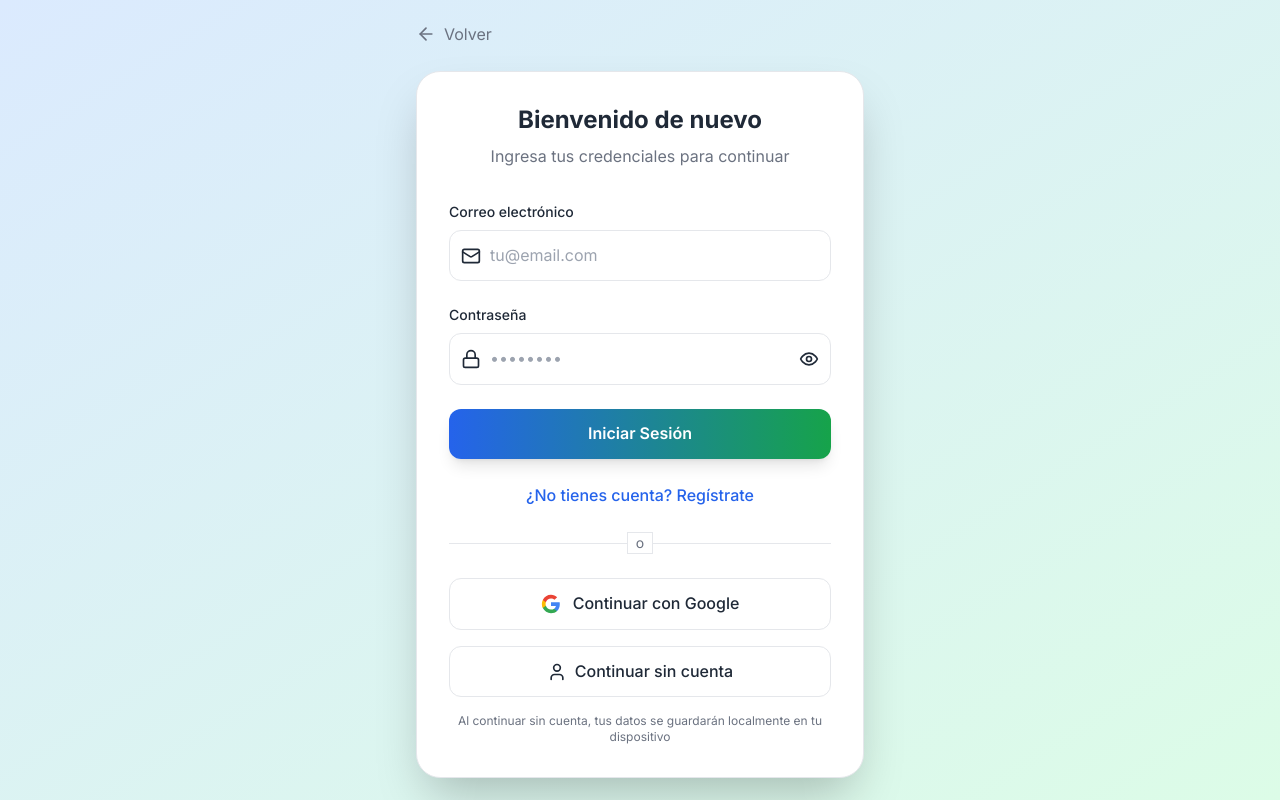
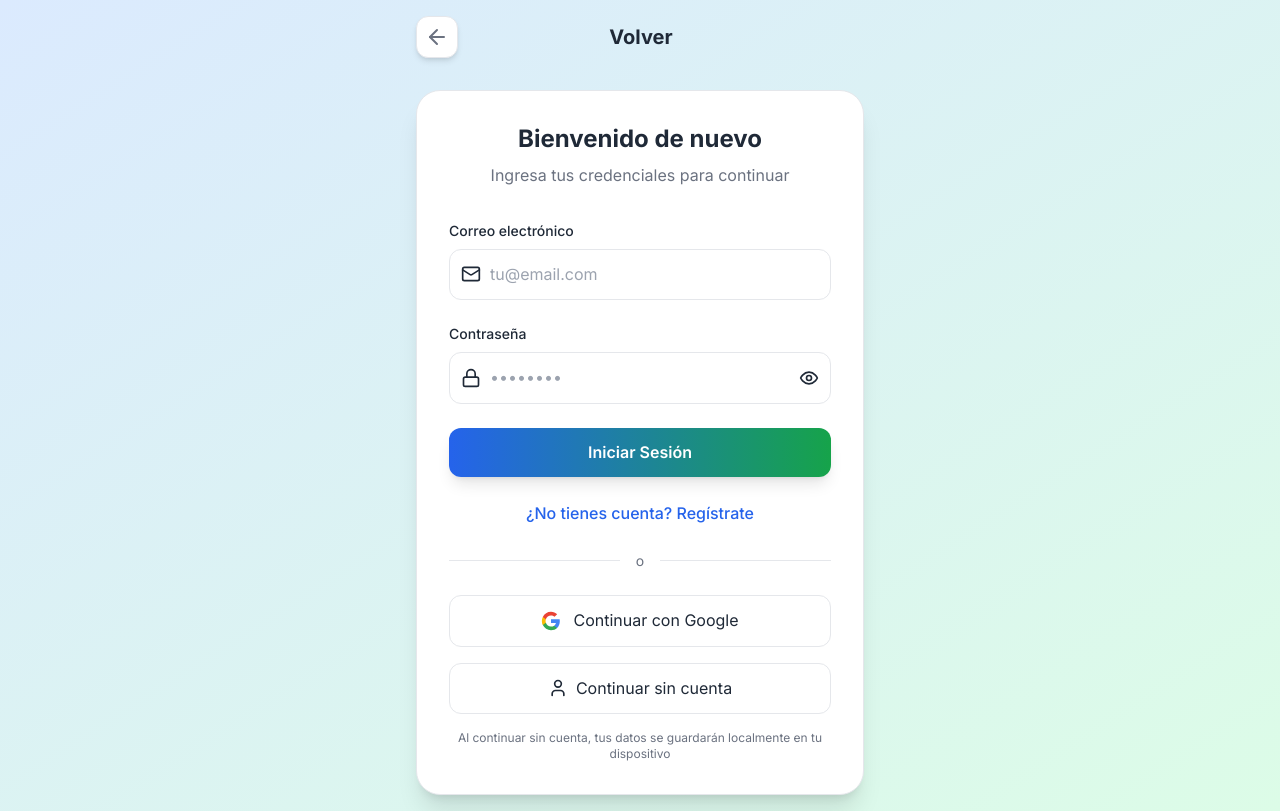
Before and after one commit to CSHIGUITA/nutriscan-health, a React (Vite) app: page /auth in a window 1280 px wide. Built offline with nearby package versions, Linux system fonts and the light colour scheme.

Commit message:
Update Auth.jsx

```diff
--- a/src/pages/Auth.jsx
+++ b/src/pages/Auth.jsx
@@ -1,13 +1,12 @@
 import React, { useState } from 'react'
 import { useNavigate } from 'react-router-dom'
+import { ArrowLeft, Eye, EyeOff, Mail, Lock, User } from 'lucide-react'
+import { toast } from 'react-toastify'
 import { useAuth } from '../contexts/AuthContext'
-import { toast } from 'react-toastify'
-import { ArrowLeft, Mail, Lock, User, Eye, EyeOff } from 'lucide-react'
+import GoogleAuthButton from '../components/GoogleAuthButton'
 
 const Auth = () => {
   const navigate = useNavigate()
-  const { signIn, signUp, continueWithoutAccount, signInWithGoogle } = useAuth()
-
   const [isLogin, setIsLogin] = useState(true)
   const [showPassword, setShowPassword] = useState(false)
   const [loading, setLoading] = useState(false)
@@ -15,6 +14,8 @@ const Auth = () => {
     email: '',
     password: ''
   })
+
+  const { signIn, signUp, continueWithoutAccount } = useAuth()
 
   const handleInputChange = (e) => {
     setFormData({
@@ -28,71 +29,74 @@ const Auth = () => {
     setLoading(true)
 
     try {
-      const { user, error } = isLogin
-        ? await signIn(formData.email, formData.password)
-        : await signUp(formData.email, formData.password)
+      const { email, password } = formData
 
-      if (error) {
-        toast.error(error.message || 'Error en la autenticación')
+      if (!email || !password) {
+        toast.error('Por favor completa todos los campos')
         return
       }
 
-      if (user) {
-        toast.success(isLogin ? 'Sesión iniciada correctamente' : 'Cuenta creada correctamente')
+      const result = isLogin
+        ? await signIn(email, password)
+        : await signUp(email, password)
+
+      if (result.error) {
+        toast.error('Error en la autenticación')
+      } else {
+        toast.success(isLogin ? '¡Bienvenido!' : '¡Cuenta creada exitosamente!')
         navigate('/profile')
       }
     } catch (error) {
-      toast.error('Error inesperado')
+      toast.error('Error en la autenticación')
     } finally {
       setLoading(false)
     }
   }
 
-  const handleContinueWithoutAccount = () => {
-    try {
-      const { user, error } = continueWithoutAccount()
-
-      if (error) {
-        toast.error('Error al continuar sin cuenta')
-        return
+  const handleGoogleSuccess = (user) => {
+    toast.success(`¡Bienvenido ${user.name}!`)
+    navigate('/profile')
   }
 
-      if (user) {
+  const handleGoogleError = (error) => {
+    toast.error('Error al iniciar sesión con Google')
+    console.error('Google Auth Error:', error)
+  }
+
+  const handleContinueWithoutAccount = () => {
+    continueWithoutAccount()
     toast.success('Continuando sin cuenta')
     navigate('/profile')
   }
-    } catch (error) {
-      toast.error('Error inesperado')
-    }
-  }
 
   return (
-    <div className="min-h-screen flex items-center justify-center p-4 bg-gradient-to-br from-blue-50 via-white to-green-50">
-      <div className="max-w-md w-full">
-        {/* Botón de volver */}
+    <div className="min-h-screen bg-gradient-to-br from-blue-50 to-green-50 p-4">
+      <div className="max-w-md mx-auto">
+        {/* Header */}
+        <div className="flex items-center justify-between mb-8">
           <button
             onClick={() => navigate('/')}
-          className="flex items-center text-gray-600 hover:text-gray-800 mb-6 transition-colors"
+            className="p-2 rounded-xl bg-white shadow-md hover:shadow-lg transition-shadow"
           >
-          <ArrowLeft className="w-5 h-5 mr-2" />
-          Volver
+            <ArrowLeft className="w-6 h-6 text-gray-600" />
           </button>
+          <h1 className="text-xl font-bold text-gray-900">Volver</h1>
+          <div className="w-10"></div>
+        </div>
 
-        {/* Tarjeta principal */}
-        <div className="bg-white rounded-3xl shadow-2xl p-8 border border-gray-100">
-          {/* Header */}
+        {/* Auth Form */}
+        <div className="bg-white rounded-3xl p-8 shadow-xl">
           <div className="text-center mb-8">
-            <h1 className="text-2xl font-bold text-gray-900 mb-2">
-              {isLogin ? 'Bienvenido de nuevo' : 'Crear cuenta'}
-            </h1>
+            <h2 className="text-2xl font-bold text-gray-900 mb-2">
+              Bienvenido de nuevo
+            </h2>
             <p className="text-gray-600">
-              {isLogin ? 'Ingresa tus credenciales para continuar' : 'Únete a NutriScan AI hoy'}
+              Ingresa tus credenciales para continuar
             </p>
           </div>
 
-          {/* Formulario */}
           <form onSubmit={handleSubmit} className="space-y-6">
-            {/* Email */}
+            {/* Email Field */}
             <div>
               <label className="block text-sm font-medium text-gray-700 mb-2">
                 Correo electrónico
@@ -105,13 +109,13 @@ const Auth = () => {
                   value={formData.email}
                   onChange={handleInputChange}
                   placeholder="tu@email.com"
-                  className="w-full pl-10 pr-4 py-3 border border-gray-300 rounded-xl focus:ring-2 focus:ring-blue-500 focus:border-transparent transition-all"
+                  className="w-full pl-10 pr-4 py-3 border border-gray-300 rounded-xl focus:ring-2 focus:ring-blue-500 focus:border-transparent"
                   required
                 />
               </div>
             </div>
 
-            {/* Password */}
+            {/* Password Field */}
             <div>
               <label className="block text-sm font-medium text-gray-700 mb-2">
                 Contraseña
@@ -124,7 +128,7 @@ const Auth = () => {
                   value={formData.password}
                   onChange={handleInputChange}
                   placeholder="••••••••"
-                  className="w-full pl-10 pr-12 py-3 border border-gray-300 rounded-xl focus:ring-2 focus:ring-blue-500 focus:border-transparent transition-all"
+                  className="w-full pl-10 pr-12 py-3 border border-gray-300 rounded-xl focus:ring-2 focus:ring-blue-500 focus:border-transparent"
                   required
                 />
                 <button
@@ -137,83 +141,49 @@ const Auth = () => {
               </div>
             </div>
 
-            {/* Botón principal */}
+            {/* Submit Button */}
             <button
               type="submit"
               disabled={loading}
-              className="w-full bg-gradient-to-r from-blue-600 to-green-600 text-white font-semibold py-3 px-6 rounded-xl hover:from-blue-700 hover:to-green-700 transition-all duration-300 transform hover:scale-105 shadow-lg disabled:opacity-50 disabled:cursor-not-allowed disabled:transform-none"
+              className="w-full bg-gradient-to-r from-blue-600 to-green-600 text-white py-3 rounded-xl font-semibold hover:from-blue-700 hover:to-green-700 transition-all duration-200 shadow-lg disabled:opacity-50 disabled:cursor-not-allowed"
             >
-              {loading ? (
-                <div className="flex items-center justify-center">
-                  <div className="animate-spin rounded-full h-5 w-5 border-b-2 border-white mr-2"></div>
-                  Procesando...
-                </div>
-              ) : (
-                isLogin ? 'Iniciar Sesión' : 'Crear Cuenta'
-              )}
+              {loading ? 'Procesando...' : (isLogin ? 'Iniciar Sesión' : 'Crear Cuenta')}
             </button>
           </form>
 
-          {/* Toggle entre login/registro */}
+          {/* Toggle Login/Register */}
           <div className="text-center mt-6">
             <button
               onClick={() => setIsLogin(!isLogin)}
-              className="text-blue-600 hover:text-blue-700 font-medium transition-colors"
+              className="text-blue-600 hover:text-blue-700 font-medium"
             >
               {isLogin ? '¿No tienes cuenta? Regístrate' : '¿Ya tienes cuenta? Inicia sesión'}
             </button>
           </div>
 
-          {/* Separador */}
-          <div className="relative my-6">
-            <div className="absolute inset-0 flex items-center">
-              <div className="w-full border-t border-gray-300"></div>
-            </div>
-            <div className="relative flex justify-center text-sm">
-              <span className="px-2 bg-white text-gray-500">o</span>
-            </div>
+          {/* Divider */}
+          <div className="flex items-center my-6">
+            <div className="flex-1 border-t border-gray-300"></div>
+            <span className="px-4 text-gray-500 text-sm">o</span>
+            <div className="flex-1 border-t border-gray-300"></div>
           </div>
 
-          {/* Botón Google */}
-          <button
-            onClick={async () => {
-              try {
-                const { user, error } = await signInWithGoogle()
+          {/* Google Auth Button */}
+          <GoogleAuthButton
+            onSuccess={handleGoogleSuccess}
+            onError={handleGoogleError}
+          />
 
-                if (error) {
-                  toast.error('Error al iniciar sesión con Google')
-                  return
-                }
-
-                if (user) {
-                  toast.success('Sesión iniciada con Google')
-                  navigate('/profile')
-                }
-              } catch (error) {
-                toast.error('Error inesperado')
-              }
-            }}
-            className="w-full bg-white border border-gray-300 text-gray-700 py-3 rounded-xl font-medium hover:bg-gray-50 transition-colors flex items-center justify-center gap-3 mb-4"
-          >
-            <svg className="w-5 h-5" viewBox="0 0 24 24">
-              <path fill="#4285F4" d="M22.56 12.25c0-.78-.07-1.53-.2-2.25H12v4.26h5.92c-.26 1.37-1.04 2.53-2.21 3.31v2.77h3.57c2.08-1.92 3.28-4.74 3.28-8.09z"/>
-              <path fill="#34A853" d="M12 23c2.97 0 5.46-.98 7.28-2.66l-3.57-2.77c-.98.66-2.23 1.06-3.71 1.06-2.86 0-5.29-1.93-6.16-4.53H2.18v2.84C3.99 20.53 7.7 23 12 23z"/>
-              <path fill="#FBBC05" d="M5.84 14.09c-.22-.66-.35-1.36-.35-2.09s.13-1.43.35-2.09V7.07H2.18C1.43 8.55 1 10.22 1 12s.43 3.45 1.18 4.93l2.85-2.22.81-.62z"/>
-              <path fill="#EA4335" d="M12 5.38c1.62 0 3.06.56 4.21 1.64l3.15-3.15C17.45 2.09 14.97 1 12 1 7.7 1 3.99 3.47 2.18 7.07l3.66 2.84c.87-2.6 3.3-4.53 6.16-4.53z"/>
-            </svg>
-            Continuar con Google
-          </button>
-
-          {/* Continuar sin cuenta */}
+          {/* Continue Without Account */}
           <button
             onClick={handleContinueWithoutAccount}
-            className="w-full flex items-center justify-center py-3 px-6 border border-gray-300 rounded-xl text-gray-700 bg-white hover:bg-gray-50 transition-all duration-300 font-medium"
+            className="w-full mt-4 flex items-center justify-center gap-2 px-4 py-3 border border-gray-300 rounded-xl hover:bg-gray-50 transition-colors text-gray-700"
           >
-            <User className="w-5 h-5 mr-2" />
+            <User className="w-5 h-5" />
             Continuar sin cuenta
           </button>
 
-          <p className="text-xs text-gray-500 text-center mt-4">
+          <p className="text-center text-xs text-gray-500 mt-4">
             Al continuar sin cuenta, tus datos se guardarán localmente en tu dispositivo
           </p>
         </div>
```
Lines whose indentation alone changed are shown as unchanged.
